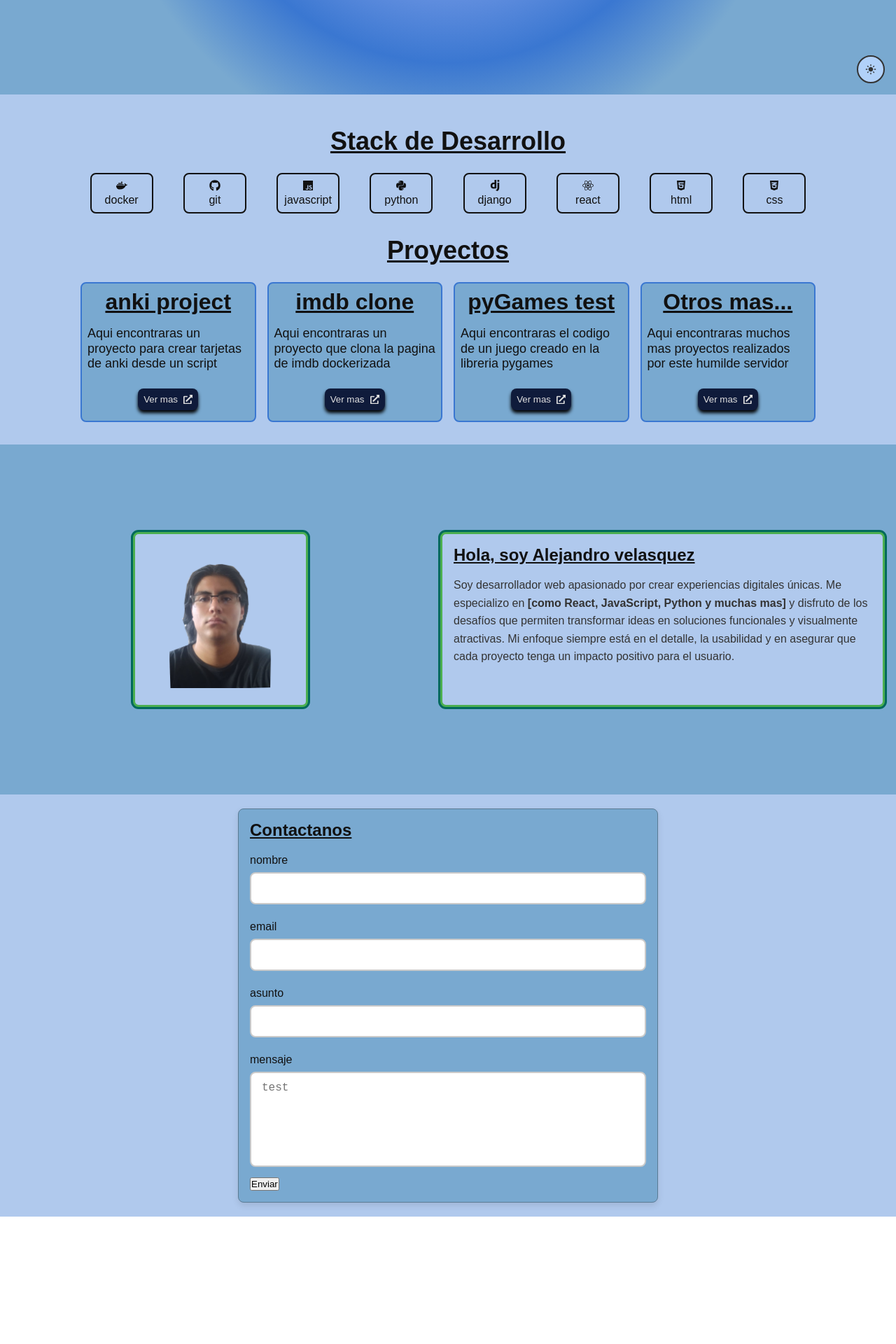
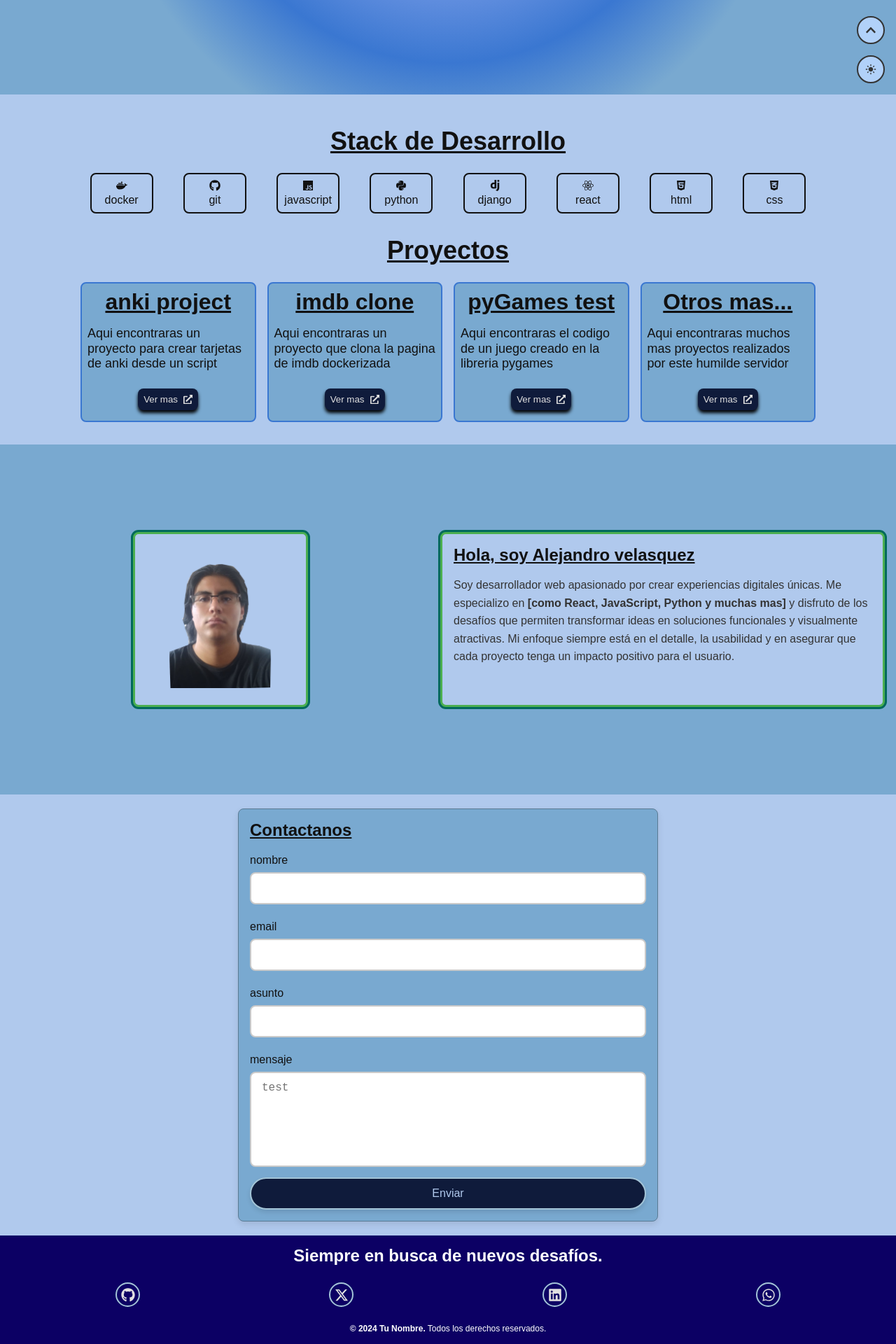
Before and after one commit to velasquezgalejandro/portafolio, a React (Vite) app in the folder portafolio/: page / in a window 1280 px wide. Shown: the part 665-2585 px from the top of the page at 70% size. Before the commit the page ends 2403 px from the top, so only its background shows below. Built offline with nearby package versions, Linux system fonts and the light colour scheme.

Commit message:
correciones y creacion de footer

```diff
--- a/portafolio/src/App.jsx
+++ b/portafolio/src/App.jsx
@@ -6,10 +6,12 @@ import Inicio from "./components/Inicio";
 import Portafolio from "./components/Portafolio";
 import About from "./components/About";
 import Contact from "./components/Contact";
+import Footer from "./components/Footer";
 
 // iconos
 import { MdLightMode } from "react-icons/md";
 import { FaMoon } from "react-icons/fa";
+import { FaChevronUp } from "react-icons/fa";
 
 // css
 import "./styles/base.css";
@@ -21,10 +23,19 @@ function App() {
   const portafolioRef = useRef(null);
   const aboutRef = useRef(null);
   const contactRef = useRef(null);
+  const message = "Hola!! estoy interesado en tus servicios 😀";
 
   // cambio de tema
   const toggleTheme = () => {
     setIsDarkTheme(!isDarkTheme);
+  };
+
+  // volver al inicio
+  const scrollToTop = () => {
+    window.scrollTo({
+      top: 0,
+      behavior: "smooth",
+    });
   };
 
   return (
@@ -37,11 +48,23 @@ function App() {
         contactRef={contactRef}
       />
       <main>
-        <Inicio isDarkTheme={isDarkTheme} inicioRef={inicioRef} />
+        <Inicio
+          isDarkTheme={isDarkTheme}
+          inicioRef={inicioRef}
+          message={message}
+        />
         <Portafolio isDarkTheme={isDarkTheme} portafolioRef={portafolioRef} />
         <About isDarkTheme={isDarkTheme} aboutRef={aboutRef} />
         <Contact isDarkTheme={isDarkTheme} contactRef={contactRef} />
       </main>
+      <Footer isDarkTheme={isDarkTheme} message={message} />
+
+      <button
+        className={`top-button ${isDarkTheme ? "button-dark" : "button-light"}`}
+        onClick={scrollToTop}
+      >
+        <FaChevronUp />
+      </button>
 
       <button
         className={`theme-button ${
--- a/portafolio/src/components/Contact.jsx
+++ b/portafolio/src/components/Contact.jsx
@@ -96,7 +96,14 @@ const Contact = ({ isDarkTheme, contactRef }) => {
           {renderInput("email", "mail", formData.email)}
           {renderInput("asunto", "text", formData.asunto)}
           {renderTextArea("mensaje", "mensaje", formData.mensaje, "test")}
-          <button type="submit">Enviar</button>
+          <button
+            type="submit"
+            className={`button-submit ${
+              isDarkTheme ? "button-submit-dark" : "button-submit-light"
+            }`}
+          >
+            Enviar
+          </button>
         </form>
       </div>
     </div>
--- a/portafolio/src/components/Footer.jsx
+++ b/portafolio/src/components/Footer.jsx
@@ -0,0 +1,51 @@
+import React from "react";
+
+// icons
+import { FaGithub } from "react-icons/fa";
+import { FaXTwitter } from "react-icons/fa6";
+import { FaLinkedin } from "react-icons/fa";
+import { FaWhatsapp } from "react-icons/fa";
+
+import "../styles/footer.css";
+
+const Footer = ({ isDarkTheme, message }) => {
+  const renderIconButton = (icon, link) => {
+    return (
+      <a href={link} target="_blank">
+        <button className={`boton-redes-footer`}>{icon}</button>
+      </a>
+    );
+  };
+
+  return (
+    <footer
+      className={`footer ${isDarkTheme ? "footer-dark" : "footer-light"}`}
+    >
+      <p
+        className={`frase-final ${
+          isDarkTheme ? "frase-final-dark" : "frase-final-light"
+        }`}
+      >
+        Siempre en busca de nuevos desafíos.
+      </p>
+      <div className={`redes-container`}>
+        {renderIconButton(
+          <FaGithub />,
+          "https://github.com/velasquezgalejandro"
+        )}
+        {renderIconButton(<FaXTwitter />, "https://x.com/alejand91422268?s=09")}
+        {renderIconButton(<FaLinkedin />, "https://co.linkedin.com/")}
+        {renderIconButton(
+          <FaWhatsapp />,
+          `https://wa.me/3004074477?text=${encodeURIComponent(message)}`
+        )}
+      </div>
+      <p className="copyright">
+        <span className="bold">&copy; 2024 Tu Nombre.</span> Todos los derechos
+        reservados.
+      </p>
+    </footer>
+  );
+};
+
+export default Footer;
--- a/portafolio/src/components/Inicio.jsx
+++ b/portafolio/src/components/Inicio.jsx
@@ -5,10 +5,11 @@ import { FaDownload } from "react-icons/fa";
 import { FaGithub } from "react-icons/fa";
 import { FaXTwitter } from "react-icons/fa6";
 import { FaLinkedin } from "react-icons/fa";
+import { FaWhatsapp } from "react-icons/fa";
 
 import "../styles/inicio.css";
 
-const Inicio = ({ isDarkTheme, inicioRef }) => {
+const Inicio = ({ isDarkTheme, inicioRef, message }) => {
   const handleDownload = () => {
     const link = document.createElement("a");
     link.href = "/assests/pdfs/dummy.pdf";
@@ -68,6 +69,10 @@ const Inicio = ({ isDarkTheme, inicioRef }) => {
             "https://x.com/alejand91422268?s=09"
           )}
           {renderIconButton(<FaLinkedin />, "https://co.linkedin.com/")}
+          {renderIconButton(
+            <FaWhatsapp />,
+            `https://wa.me/3004074477?text=${encodeURIComponent(message)}`
+          )}
         </div>
       </div>
       <div className={`imagen-container`}>
--- a/portafolio/src/styles/base.css
+++ b/portafolio/src/styles/base.css
@@ -94,3 +94,34 @@ body {
   color: #333333;
   border-color: #333333;
 }
+
+.top-button {
+  display: flex;
+  justify-content: center;
+  align-items: center;
+
+  position: fixed;
+  right: 16px;
+  bottom: 72px;
+
+  padding: 10px;
+  font-size: 16px;
+  border: 2px solid;
+  border-radius: 50%;
+
+  cursor: pointer;
+  transition: all 0.3s ease;
+}
+
+/* colores del boton de tema */
+.button-dark {
+  background-color: #09004b;
+  color: #e0e0e0;
+  border-color: #e0e0e0;
+}
+
+.button-light {
+  background-color: #b1d1f9;
+  color: #333333;
+  border-color: #333333;
+}
--- a/portafolio/src/styles/contact.css
+++ b/portafolio/src/styles/contact.css
@@ -103,3 +103,42 @@
 .contact-textarea-dark {
   background-color: #666666;
 }
+
+.button-submit {
+  border: 2px solid;
+  padding: 12px 24px;
+  font-size: 16px;
+  cursor: pointer;
+  border-radius: 50px;
+  box-shadow: 0 4px 6px rgba(0, 0, 0, 0.1);
+  transition: all 0.3s ease;
+  width: 100%;
+}
+
+.button-submit:hover {
+  box-shadow: 0 6px 8px rgba(0, 0, 0, 0.2);
+}
+
+.button-submit-dark {
+  background-color: #b0c9ed;
+  border-color: #0a1a3a;
+  color: #0a1a3a;
+}
+
+.button-submit-dark:hover {
+  background-color: #7c9ee8;
+  border-color: #111111;
+  color: #111111;
+}
+
+.button-submit-light {
+  background-color: #0f1b3b;
+  color: #b0c9ed;
+  border-color: #a3c4d7;
+}
+
+.button-submit-light:hover {
+  background-color: #1d2a56;
+  color: #e0e0e0;
+  border-color: #b0c9ed;
+}
--- a/portafolio/src/styles/footer.css
+++ b/portafolio/src/styles/footer.css
@@ -0,0 +1,81 @@
+.footer {
+  display: flex;
+  flex-direction: column;
+  justify-content: center;
+  align-items: center;
+  row-gap: 24px;
+  padding: 15px 30px;
+}
+
+.footer-dark {
+  background-color: #030019;
+  color: #fff;
+}
+
+.footer-light {
+  background-color: #0c0064;
+  color: #fff;
+}
+
+/* botones de redes */
+
+.redes-container {
+  width: 100%;
+  display: flex;
+  flex-direction: row;
+  justify-content: space-around;
+  align-items: center;
+}
+
+.boton-redes-footer {
+  display: flex;
+  align-items: center;
+  justify-content: center;
+  width: 35px;
+  height: 35px;
+  font-size: 20px;
+  vertical-align: center;
+  background-color: transparent;
+  border-radius: 50%;
+  border: 2px solid;
+  border-color: #a3c4d7;
+  color: #e0e0e0;
+}
+
+.boton-redes:hover {
+  cursor: pointer;
+  animation: shake 0.3s ease-in-out;
+}
+
+@keyframes shake {
+  0% {
+    transform: translateX(0);
+  }
+  25% {
+    transform: translateX(-4px);
+  }
+  50% {
+    transform: translateX(4px);
+  }
+  75% {
+    transform: translateX(-4px);
+  }
+  100% {
+    transform: translateX(0);
+  }
+}
+
+/* frase final */
+
+.frase-final {
+  font-size: 24px;
+  font-weight: bold;
+}
+
+.copyright {
+  font-size: 12px;
+}
+
+.bold {
+  font-weight: bold;
+}
```
